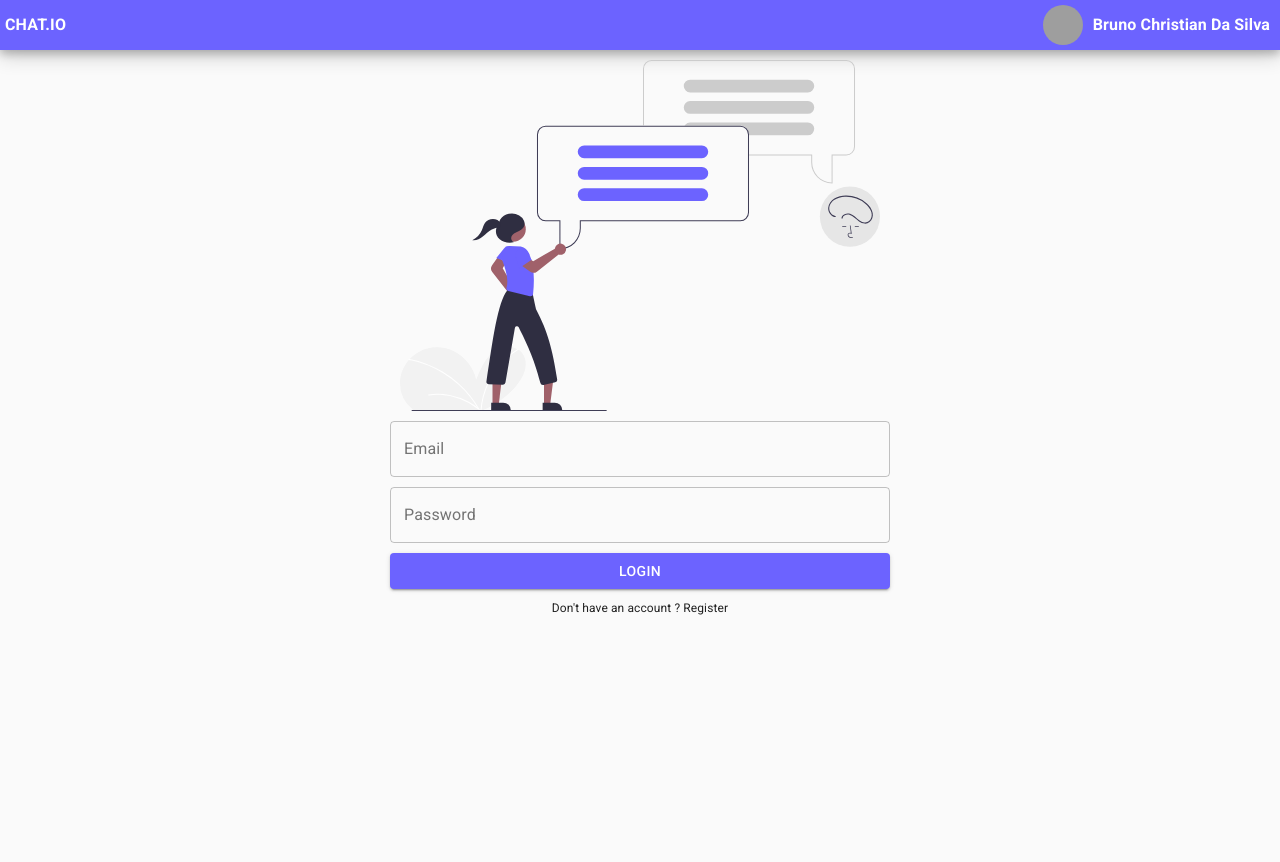
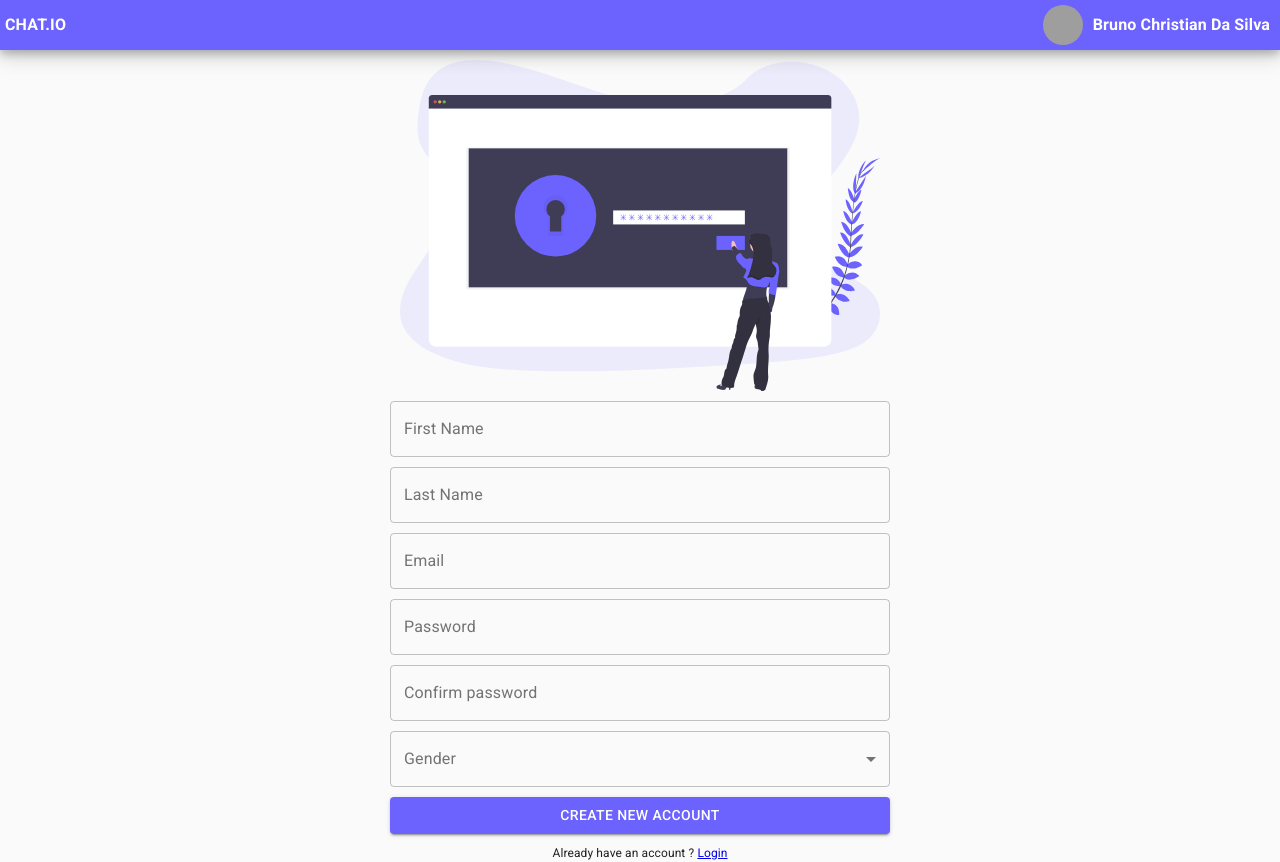
Before and after one commit to devbrunochristian/chat-app, a React (Create React App) app in the folder frontend/: page /register in a window 1280 px wide. Before the commit the page ends 800 px from the top, so only its background shows below. Built offline with nearby package versions, Linux system fonts and the light colour scheme; grey boxes are pictures that could not be loaded.

Commit message:
login route register route notfound route

```diff
--- a/frontend/package.json
+++ b/frontend/package.json
@@ -19,6 +19,7 @@
     "react": "^17.0.1",
     "react-dom": "^17.0.1",
     "react-redux": "^7.2.2",
+    "react-router-dom": "^5.2.0",
     "react-scripts": "4.0.2",
     "redux": "^4.0.5",
     "redux-devtools-extension": "^2.13.8",
@@ -28,7 +29,7 @@
     "web-vitals": "^1.0.1"
   },
   "scripts": {
-    "start": "react-scripts start",
+    "start": "BROWSER='chromium' react-scripts start",
     "build": "react-scripts build",
     "test": "react-scripts test",
     "eject": "react-scripts eject",
@@ -54,6 +55,8 @@
     ]
   },
   "devDependencies": {
+    "@types/react-router-dom": "^5.1.7",
+    "@types/styled-components": "^5.1.7",
     "@typescript-eslint/eslint-plugin": "^4.15.1",
     "@typescript-eslint/parser": "^4.15.1",
     "babel-eslint": "^10.1.0",
--- a/frontend/src/App.tsx
+++ b/frontend/src/App.tsx
@@ -1,17 +1,41 @@
 import React from 'react';
 import { ThemeProvider } from '@material-ui/core/styles';
+import {
+  BrowserRouter as Router,
+  Switch,
+  Route,
+  Link
+} from 'react-router-dom';
 import theme from './Theme';
 import Login from './Components/Login';
 import Register from './Components/Register';
 import Navbar from './Components/Navbar';
 
+
 function App() {
   return (
     <ThemeProvider theme={theme}>
-      <div>
-        <Navbar />
-        <Login />
-      </div>
+      <Router>
+
+        <div>
+
+          <Navbar />
+
+          <Switch>
+            <Route path="/login">
+              <Login />
+
+            </Route>
+            <Route path="/register">
+              <Register />
+            </Route>
+            <Route render={() => <h1>404 Page not found</h1>} />
+            {/* <Route path="/">
+            <Home />
+          </Route> */}
+          </Switch>
+        </div>
+      </Router>
     </ThemeProvider>
   );
 }
--- a/frontend/src/Components/Login/index.tsx
+++ b/frontend/src/Components/Login/index.tsx
@@ -1,6 +1,7 @@
 import { Button, TextField, Typography } from '@material-ui/core';
 import React, { useState } from 'react';
 import { useDispatch } from 'react-redux';
+import { Link, useHistory } from 'react-router-dom';
 import { Form, Image } from './styles';
 import login from '../../assets/login.svg';
 import AuthService from '../../Services/authService';
@@ -9,11 +10,12 @@ import { LoginUser } from '../../store/actions';
 const Login = () => {
   const [email, setEmail] = useState('');
   const [password, setPassword] = useState('');
+  const history = useHistory();
   const dispatch = useDispatch();
 
   async function handleSubmit(e: React.FormEvent) {
     e.preventDefault();
-    dispatch(LoginUser({ email, password }));
+    dispatch(LoginUser({ email, password }, history));
     setEmail('');
     setPassword('');
   }
@@ -42,7 +44,7 @@ const Login = () => {
       <Button color="primary" variant="contained" type="submit">
         Login
       </Button>
-      <Typography component="p">Don't have an account ? Register</Typography>
+      <Typography component="p">Don't have an account ?<Link to='/register'>Register</Link> </Typography>
     </Form>
   );
 };
--- a/frontend/src/Components/Register/index.tsx
+++ b/frontend/src/Components/Register/index.tsx
@@ -9,6 +9,7 @@ import {
 } from '@material-ui/core';
 import React, { useState } from 'react';
 import { useDispatch } from 'react-redux';
+import { Link, useHistory } from 'react-router-dom';
 import { Form, Image } from './styles';
 import register from '../../assets/register.svg';
 import AuthService from '../../Services/authService';
@@ -22,6 +23,7 @@ const Register = () => {
   const [lastName, setLastName] = useState('');
   const [gender, setGender] = useState<string>('');
   const dispatch = useDispatch();
+  const history = useHistory();
 
   async function handleSubmit(e: React.FormEvent) {
     e.preventDefault();
@@ -32,7 +34,7 @@ const Register = () => {
         firstName,
         gender,
         lastName,
-      })
+      }, history)
     );
 
     setEmail('');
@@ -113,7 +115,7 @@ const Register = () => {
       <Button color="primary" variant="contained" type="submit">
         Create new account
       </Button>
-      <Typography component="p">Already have an account ? Login</Typography>
+      <Typography component="p">Already have an account ? <Link to='/login'>Login</Link></Typography>
     </Form>
   );
 };
--- a/frontend/src/store/actions/index.ts
+++ b/frontend/src/store/actions/index.ts
@@ -2,16 +2,17 @@
 import AuthService, { CreateUserProps, LoginProps } from '../../Services/authService';
 import { UserActionTypes } from '../reducers/userReducer/types';
 
-export const LoginUser =  (params: LoginProps) =>  async (dispatch: any) => {
+export const LoginUser = (params: LoginProps, history: any) => async (dispatch: any) => {
   try {
     const res = await AuthService.loginUser(params);
-    return  dispatch({
+    history.push('/chat');
+    return dispatch({
       type: UserActionTypes.LOGIN_USER_SUCCESS,
       payload: res
     });
 
   } catch (error) {
-    return  dispatch({
+    return dispatch({
       type: UserActionTypes.LOGIN_USER_FAIL,
       payload: error
     });
@@ -19,16 +20,17 @@ export const LoginUser =  (params: LoginProps) =>  async (dispatch: any) => {
 };
 
 
-export const registerUser =  (params: CreateUserProps) =>  async (dispatch: any) => {
+export const registerUser = (params: CreateUserProps, history: any) => async (dispatch: any) => {
   try {
     const res = await AuthService.createUser(params);
-    return  dispatch({
+    history.push('/login');
+    return dispatch({
       type: UserActionTypes.REGISTER_USER_SUCCESS,
       payload: res
     });
 
   } catch (error) {
-    return  dispatch({
+    return dispatch({
       type: UserActionTypes.REGISTER_USER_FAIL,
       payload: error
     });
```
Also changed, not shown: 1 other file (tests, documents, lock files or other folders).
